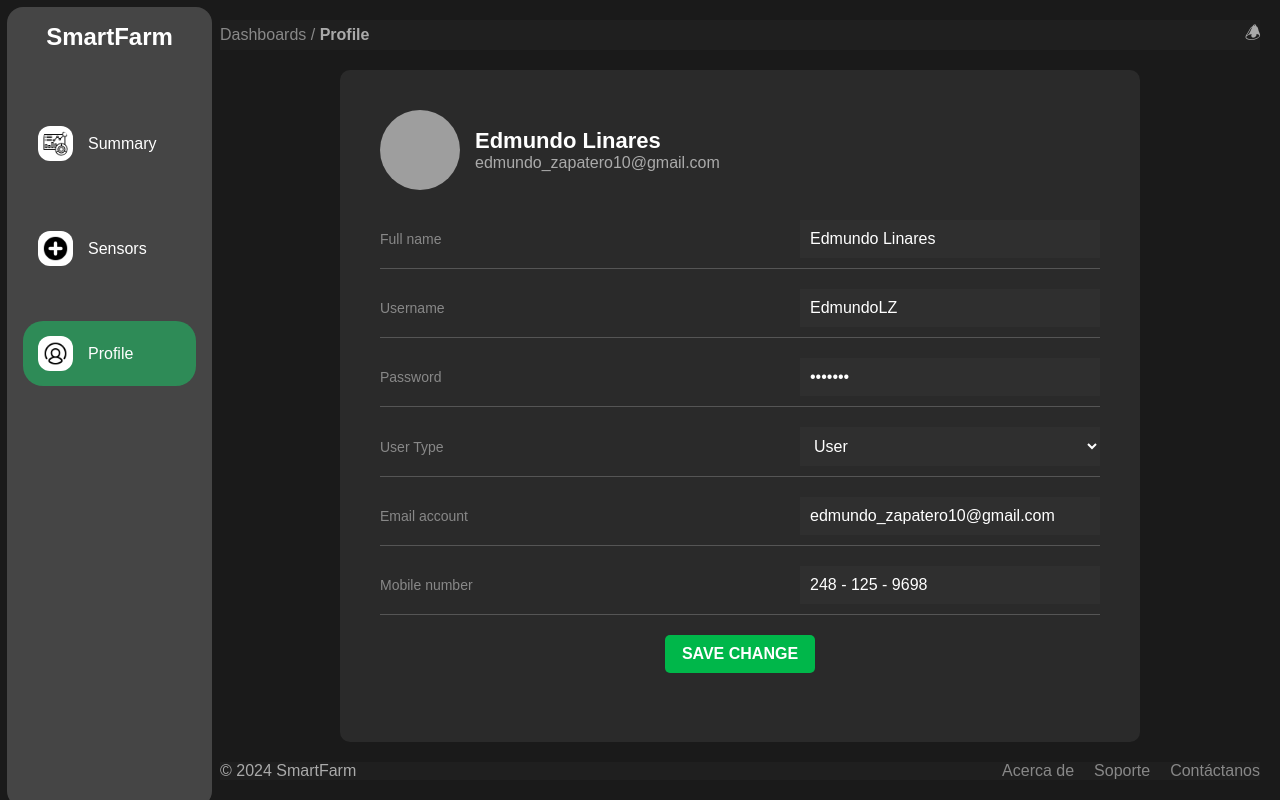
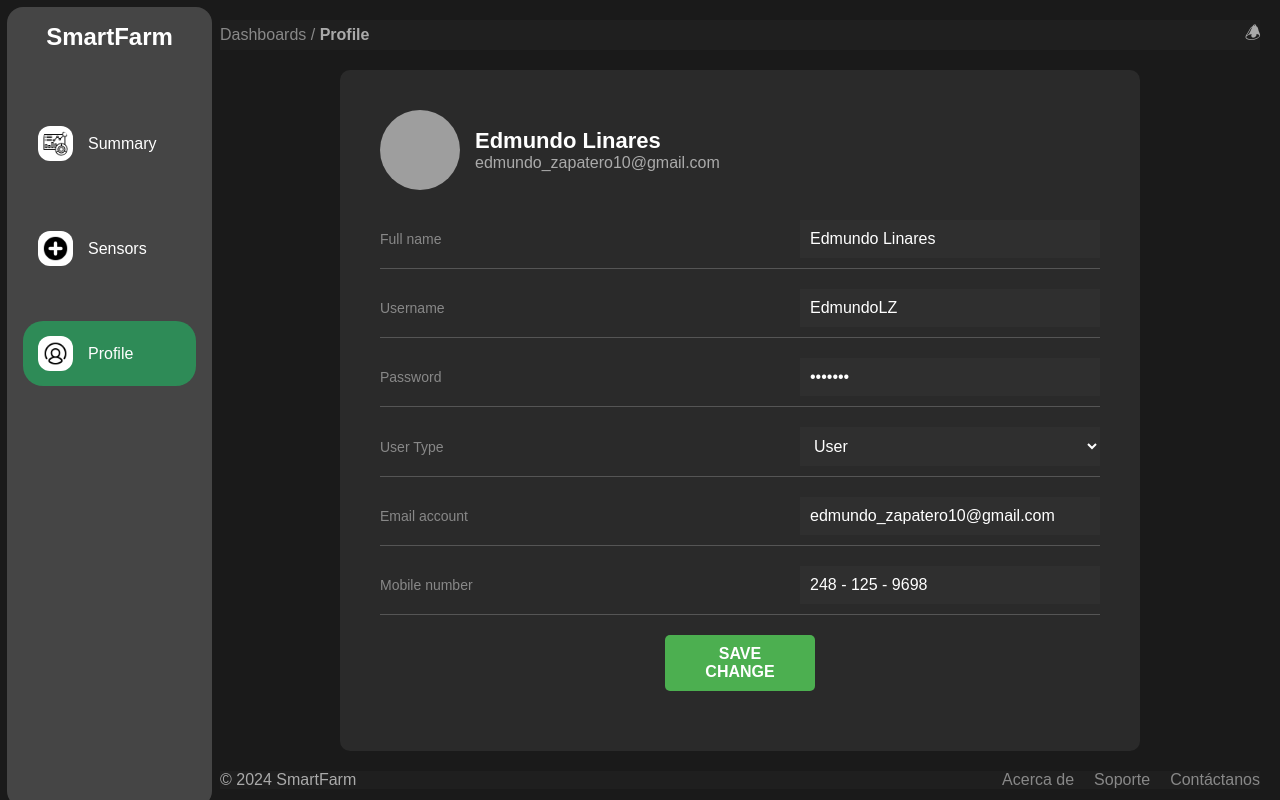
Before and after one commit to rodrivmac1/smartfarm, a React (Create React App) app: page /profile in a window 1280 px wide. Built offline with nearby package versions, Linux system fonts and the light colour scheme; grey boxes are pictures that could not be loaded.

Commit message:
Modificación estilos botones en Sensors

```diff
--- a/src/Sensor.css
+++ b/src/Sensor.css
@@ -73,11 +73,36 @@
 
   .button-row {
     display: flex;
-    justify-content: flex-start; /* Alinea los botones a la izquierda */
-    gap: 20px; /* Añade espacio entre los botones */
-    margin-bottom: 20px; /* Separación debajo de los botones */
+    justify-content: center;
+    gap: 20px;
+    margin-bottom: 20px;
   }
 
-  .content-section {
-    margin-top: 20px;
+  .button-content {
+    text-align: center;
   }
+
+  button {
+    display: flex;
+    align-items: center;
+    justify-content: center;
+    padding: 10px 20px;
+    border: none;
+    border-radius: 5px;
+    cursor: pointer;
+  }
+
+  .save-button {
+    display: block;
+    margin: 20px auto;
+    padding: 10px 20px;
+    border: none;
+    border-radius: 5px;
+    background-color: #4CAF50;
+    color: white;
+    cursor: pointer;
+  }
+
+  .save-button:hover {
+    background-color: #45a049;
+  }
```
